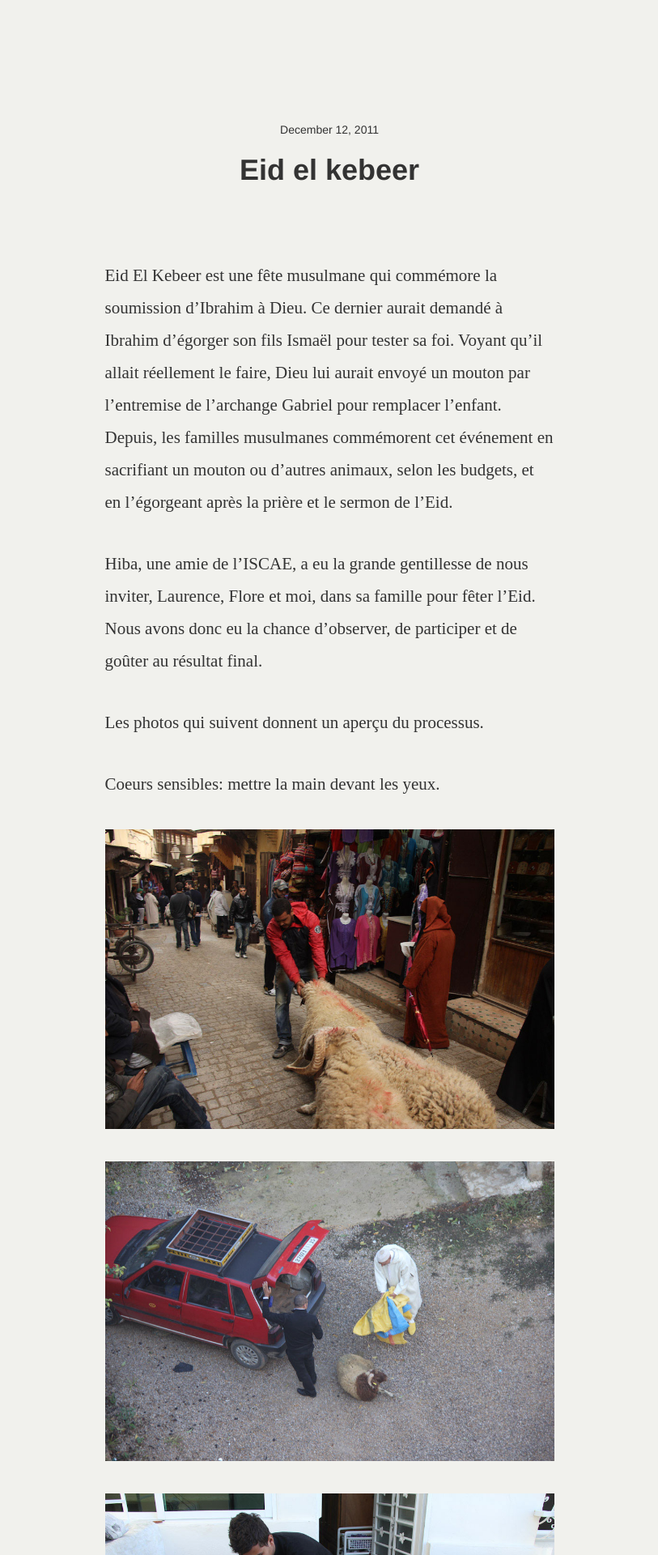
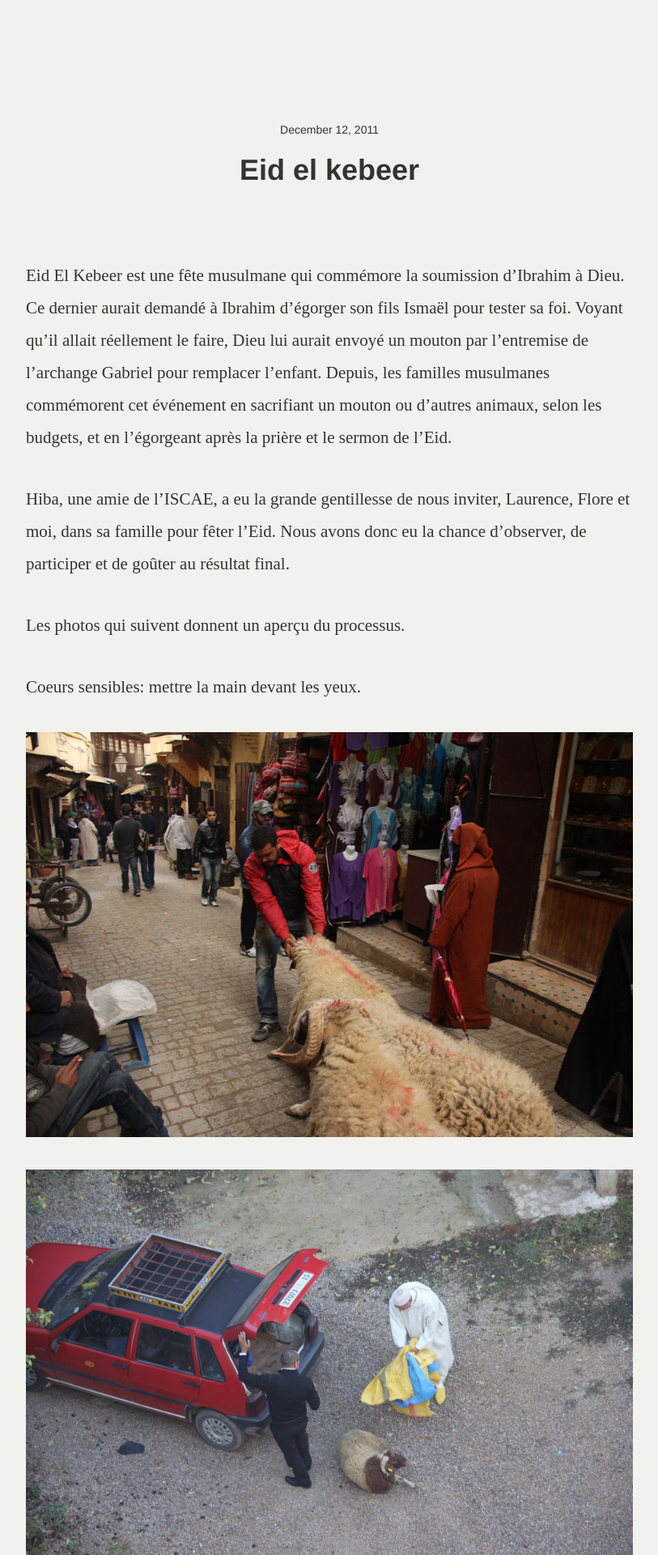
Before and after one commit to phildionne/phildionne.com, a Jekyll site: the page built from words/morocco/_posts/2011-12-12-eid-el-kebeer.md, in a window 1280 px wide. Shown: the top 1920 px of the page at 81% size, without its empty margins (233-1046 px from the left). Built offline with Jekyll 4.4.1, drawn with Linux system fonts in a browser that asks for light colours; nearby versions of some CDN libraries; some web fonts are replaced; library files that are not in the unit come from our copies.

Commit message:
Make post layout a little bit larger

```diff
--- a/_layouts/post.html
+++ b/_layouts/post.html
@@ -6,7 +6,7 @@
   <div class="container">
 
     <div class="row">
-      <div class="col-md-6 col-md-offset-3">
+      <div class="col-md-8 col-md-offset-2">
 
         <article class="article">
           <time class="year">{{ page.date | date: "%B %-d, %Y" }}</time>
```
